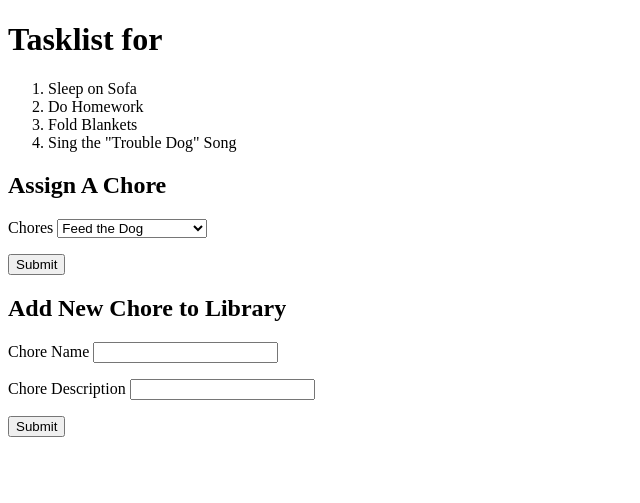
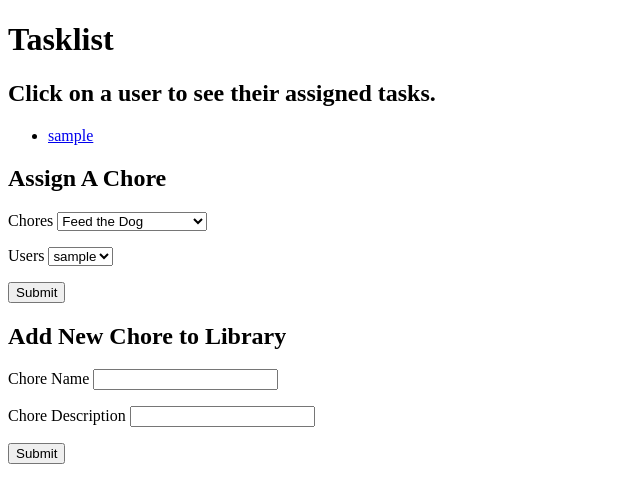
Before and after one commit to adashe/tasklist, a Flask app: template templates/tasklist.html in a window 1280 px wide. Shown: the top 503 px of the page, without its empty margins (0-640 px from the left). Run offline with Flask 2, Linux system fonts and the light colour scheme; the template is opened without the code that fills it: values that come from a table or form of the project are taken from there, others are empty; tables that the repository leaves empty hold one stand-in row (values such as "Sample post").

Commit message:
Added Flask routes including login and create new account functionality

```diff
--- a/server.py
+++ b/server.py
@@ -16,4 +16,52 @@ def show_homepage():
 
     return render_template("homepage.html")
 
-# TODO Test server.py
+
+@app.route("/users")
+def show_users():
+    """Shows users."""
+
+    users = crud.get_users()
+
+    return render_template("users.html", users=users)
+
+
+@app.route("/users/<user_id>")
+def show_user_profile(user_id):
+    """Shows user profiles."""
+
+    user = crud.get_user_by_id(user_id)
+
+    return render_template("user_profile.html", user=user)
+
+
+@app.route("/users", methods=["POST"])
+def register_user():
+    """Create a new user."""
+
+    username = request.form['username']
+    password = request.form["password"]
+
+    if crud.get_user_by_username(username) is None:
+        user = crud.create_user(username, password)
+        db.session.add(user)
+        db.session.commit()
+        flash("Your account has successfully been created. You may now log in.")
+
+    else:
+        flash("A user with that email already exists. Please enter a different email.")
+
+    return redirect("/")
+
+
+@app.route("/tasklist")
+def show_tasklist():
+    """Shows tasklist."""
+
+    users = crud.get_users()
+
+    return render_template("tasklist.html", users=users)
+
+if __name__ == '__main__':
+    connect_to_db(app)
+    app.run(host='0.0.0.0', debug=True)
--- a/templates/homepage.html
+++ b/templates/homepage.html
@@ -7,7 +7,7 @@
   <h2>Create an Account</h2>
   <form action="/users" method="POST">
     <p>
-      Email <input type="text" name="email">
+      Username <input type="text" name="username">
     </p>
 
     <p>
@@ -22,7 +22,7 @@
   <h2>Log In</h2>
   <form action="/login" method="POST">
     <p>
-      Email <input type="text" name="email">
+      Username <input type="text" name="email">
     </p>
 
     <p>
--- a/templates/tasklist.html
+++ b/templates/tasklist.html
@@ -1,16 +1,21 @@
 {% extends 'base.html' %}
 
-{% block title %}{{ user.username }} - Details{% endblock %}
+{% block title %}Details{% endblock %}
 
 {% block body %}
 
-<h1>Tasklist for {{ user.username }}</h1>
-<ol>
-  <li>Sleep on Sofa</li>
-  <li>Do Homework</li>
-  <li>Fold Blankets</li>
-  <li>Sing the "Trouble Dog" Song</li>
-</ol>
+<h1>Tasklist</h1>
+
+<h2>Click on a user to see their assigned tasks.</h2>
+<ul>
+  {% for user in users %}
+  <li>
+      <a href="/users/{{ user.user_id }}">
+          {{ user.username }}
+        </a>
+  </li>
+  {% endfor %}
+</ul>
 
 
 <h2>Assign A Chore</h2>
@@ -22,6 +27,15 @@
       <option value="chore2">Give Medicine to Dog</option>
       <option value="chore3">Bark at Squirrels</option>
       <option value="chore4">Run Fast</option>
+    </select>
+  </p>
+
+  <p>
+  Users
+    <select name="user">
+      {% for user in users %}
+      <option value="{{ user.user_id }}">{{ user.username }}</option>
+      {% endfor %}
     </select>
   </p>
 
```
Also changed, not shown: templates/user_profile.html (+8 -1 lines).
